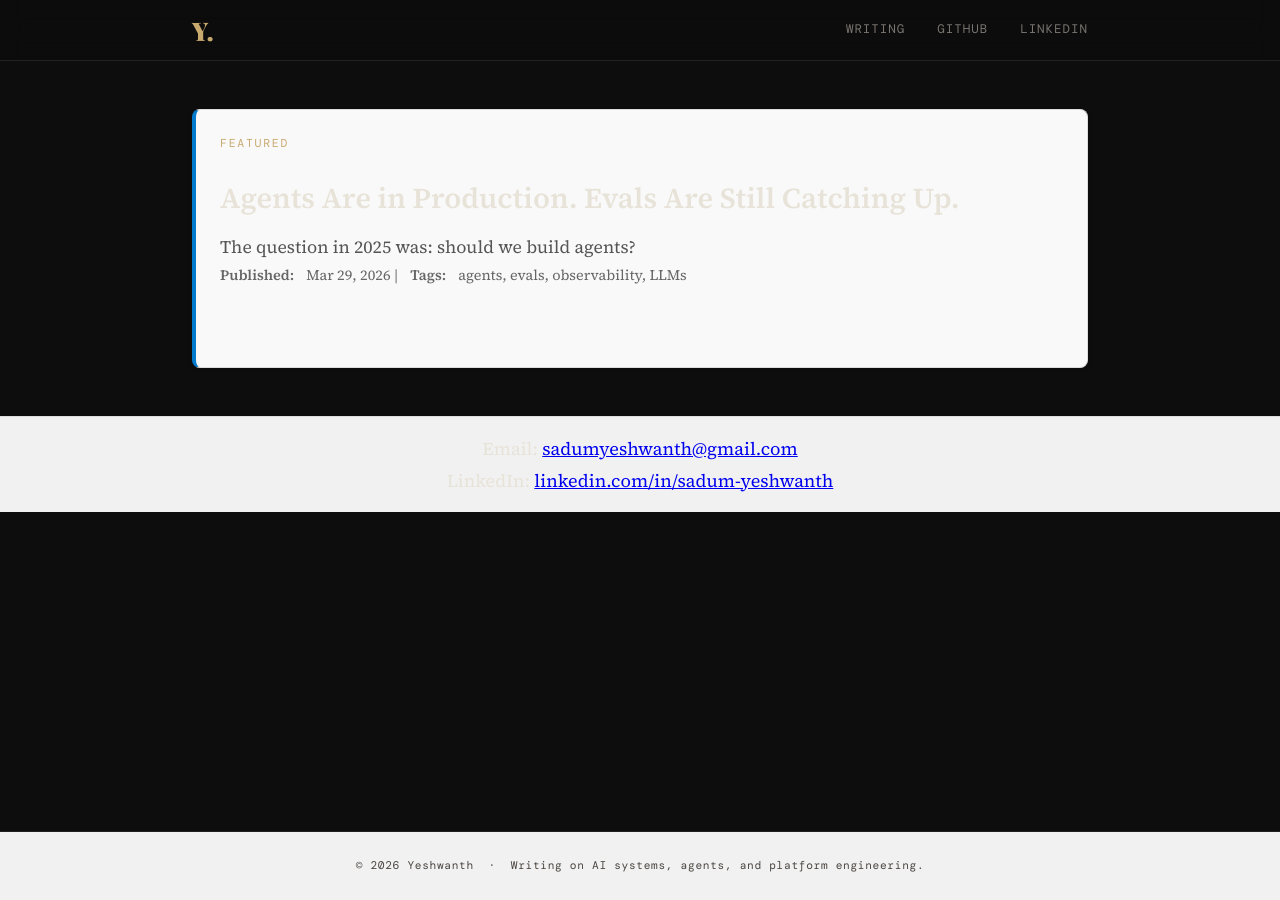
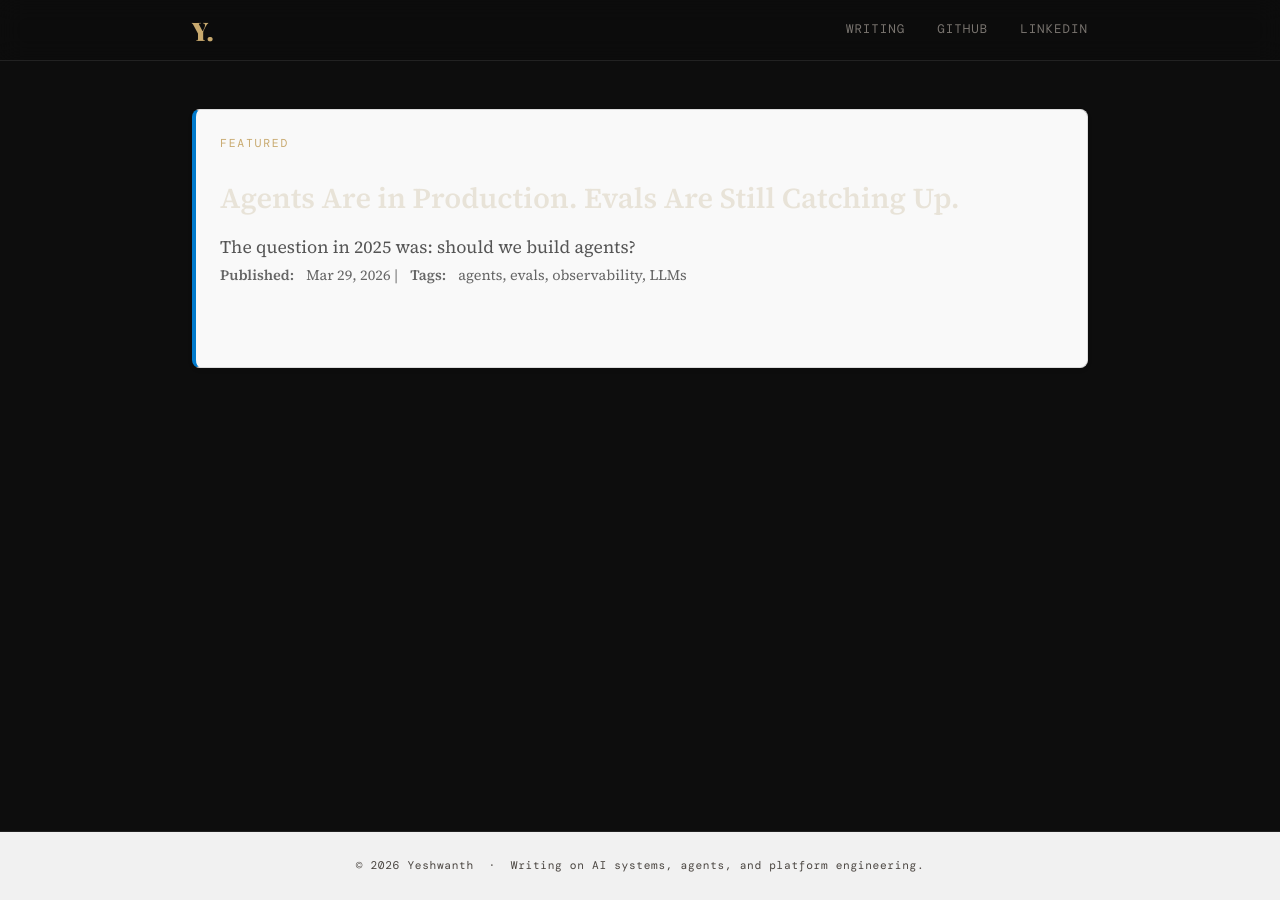
Before and after one commit to YeshwanthSadum/YeshwanthSadum.github.io, a Jekyll site: the page built from blogs/index.html, in a window 1280 px wide. Built offline with Jekyll 4.4.1, drawn with Linux system fonts in a browser that asks for light colours; some web fonts are replaced.

Commit message:
remove footer

```diff
--- a/blogs/index.html
+++ b/blogs/index.html
@@ -114,8 +114,3 @@ title: Writing
     text-decoration: underline;
   }
 </style>
-
-<footer>
-  <p>Email: <a href="mailto:sadumyeshwanth@gmail.com">sadumyeshwanth@gmail.com</a></p>
-  <p>LinkedIn: <a href="https://www.linkedin.com/in/sadum-yeshwanth/" target="_blank">linkedin.com/in/sadum-yeshwanth</a></p>
-</footer>
```
